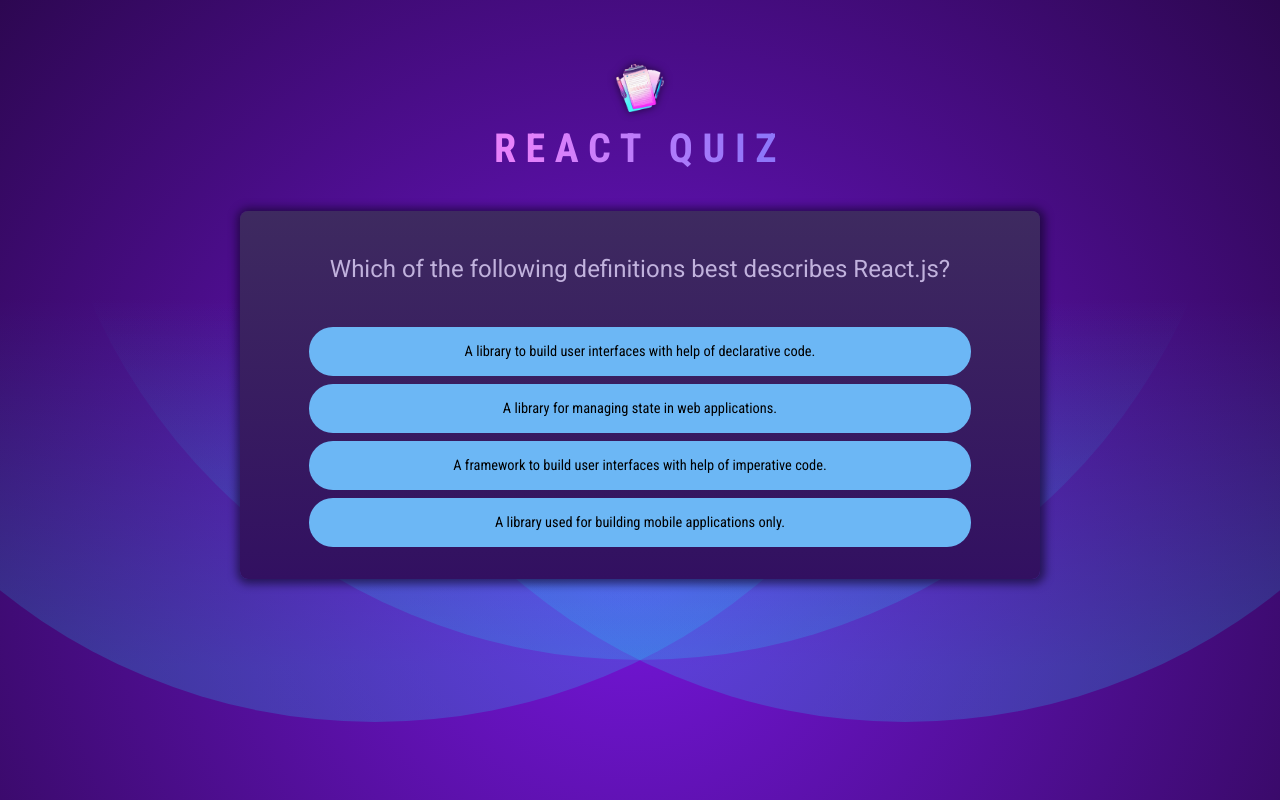
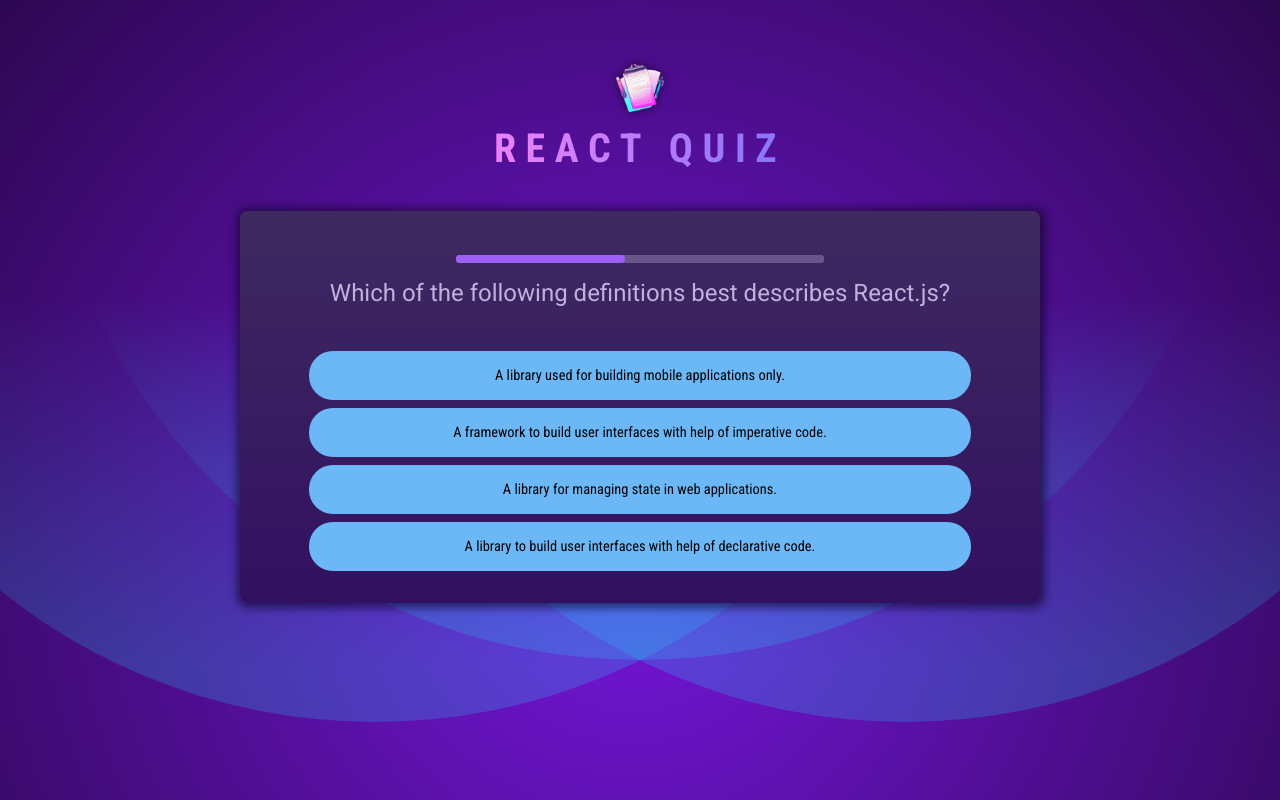
Before and after one commit to Ansh0047/Quiz-App, a React (Vite) app: page / in a window 1280 px wide. Built offline with nearby package versions, Linux system fonts and the light colour scheme.

Commit message:
added the progress bar

```diff
--- /dev/null
+++ b/src/components/QuestionTimer.jsx
@@ -0,0 +1,29 @@
+import { useState, useEffect } from "react";
+
+export default function QuestionTimer({ timeout, onTimeOut }) {
+  const [remainingTime, setTimeRemainingTime] = useState(timeout);
+
+  useEffect(() => {
+    const timer = setTimeout(onTimeOut, timeout);
+
+
+    return () => {
+        clearTimeout(timer);
+    };
+
+  }, [timeout, onTimeOut]); // dependency here as we are using 2 prop values
+
+  // this useEffect is used to prevent inf loop bcoz after every state update this component will re execute and lead to inf loop
+  useEffect(() => {
+    const interval = setInterval(() => {
+      setTimeRemainingTime((prevRemainingTime) => prevRemainingTime - 100);
+    }, 100);
+
+    return () =>{
+        clearInterval(interval);
+    };
+
+  }, []); // no dependency here as we are not using any prop or state value
+
+  return <progress id="question-time" value={remainingTime} max={timeout} />;
+}
--- a/src/components/Quiz.jsx
+++ b/src/components/Quiz.jsx
@@ -1,5 +1,7 @@
-import { useState } from "react";
+import { useCallback, useState} from "react";
 import QUESTIONS from "../questions.js";
+import QuestionTimer from "./QuestionTimer.jsx";
+import quizCompleteImg from "../assets/quiz-complete.png";
 
 export default function Quiz() {
   // to the store the users answers and initially it is empty
@@ -8,18 +10,43 @@ export default function Quiz() {
   // to get the current question index from the users answers list as how many answers has been given by the user
   const activeQuestionIndex = userAnswers.length;
 
-  function handleSelectAnswer(selectedAnswer) {
+  // to check if we are out of questions
+  const quizIsComplete = activeQuestionIndex === QUESTIONS.length;
+
+  const handleSelectAnswer =  useCallback(function handleSelectAnswer(selectedAnswer) {
     setUserAnswers((prevUserAnswers) => {
       return [...prevUserAnswers, selectedAnswer];
     });
+  }, []);    // no dependecy as there is no state or prop value is there
+
+  // here null represent that we haven't selected any option
+  const handleSkipAnswer = useCallback(() => handleSelectAnswer(null), [handleSelectAnswer]);
+  // here we have added the function as a dependency bcoz when the component is executed again the function is recreated and it depends on the props and the state.
+
+  if (quizIsComplete) {
+    return (
+      <div id="summary">
+        <img src={quizCompleteImg} alt="quiz complete logo" />
+        <h2>Quiz Completed!</h2>
+      </div>
+    );
   }
+
+  // to shuffle the answers array in random order
+  const shuffledAnswers = [...QUESTIONS[activeQuestionIndex].answers];
+  shuffledAnswers.sort(() => Math.random() - 0.5); // if inner fucntion return +ve value then no sort else -ve value will sort the array
 
   return (
     <div id="quiz">
       <div id="question">
+        <QuestionTimer
+        key={activeQuestionIndex}
+          timeout={10000}
+          onTimeOut={handleSkipAnswer}
+        />
         <h2>{QUESTIONS[activeQuestionIndex].text}</h2>
         <ul id="answers">
-          {QUESTIONS[activeQuestionIndex].answers.map((answer) => (
+          {shuffledAnswers.map((answer) => (
             <li key={answer} className="answer">
               <button onClick={() => handleSelectAnswer()}>{answer}</button>
             </li>
```
